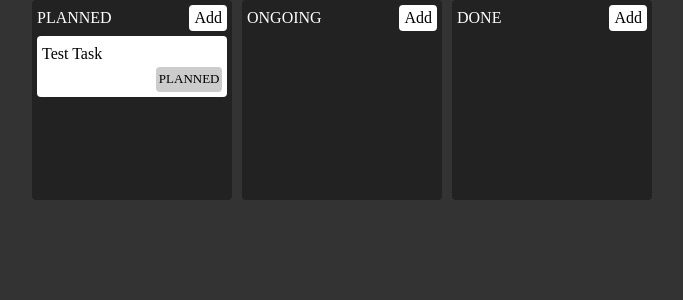
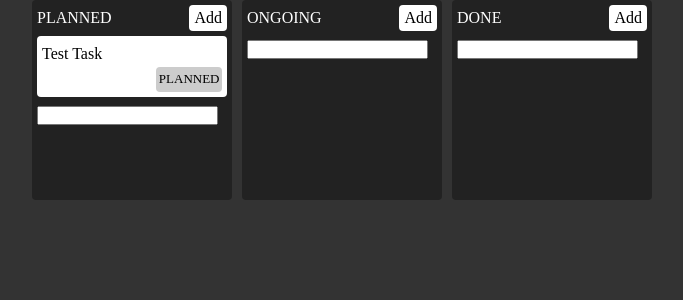
Before and after one commit to esteemayo/kaban-zustand, a React (Vite) app: page / in a window 1280 px wide. Shown: the top 300 px of the page, without its empty margins (298-981 px from the left). Built offline with nearby package versions, Linux system fonts and the light colour scheme.

Commit message:
fix: add markup

```diff
--- a/src/components/column/Column.jsx
+++ b/src/components/column/Column.jsx
@@ -31,6 +31,11 @@ const Column = ({ status }) => {
         const { title } = item
         return <Task key={title} title={title} />
       })}
+      <div className='modal'>
+        <div className='modal-content'>
+          <input type='text' value={text} onChange={(e) => setText(e.target.value)} />
+        </div>
+      </div>
     </div>
   );
 };
```
